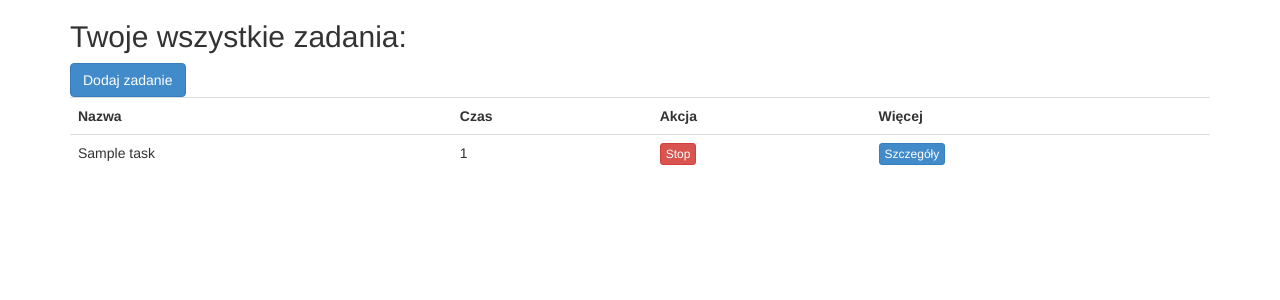
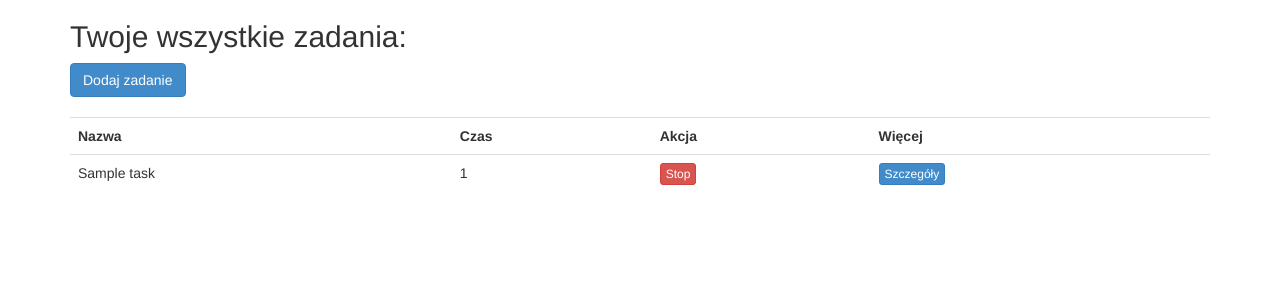
Before and after one commit to novirael/STManager, a Django app: page /tasks/ in a window 1280 px wide. Shown: the part 52-352 px from the top of the page. Run offline with Django 3.2, Linux system fonts and the light colour scheme; tables that the repository leaves empty hold one stand-in row (values such as "Sample post"); some libraries are stand-ins or nearby versions.

Commit message:
Create custom css styles

```diff
--- /dev/null
+++ b/static/css/bootstrap-custom.css
@@ -0,0 +1,5 @@
+
+.table {
+    margin-top:20px;
+    margin-bottom: 20px;
+}
--- a/templates/base.html
+++ b/templates/base.html
@@ -14,6 +14,7 @@
 
     <!-- Bootstrap core CSS -->
     <link href="{% static 'css/bootstrap.css' %}" rel="stylesheet">
+    <link href="{% static 'css/bootstrap-custom.css' %}" rel="stylesheet">
 </head>
 
 <body>
```
